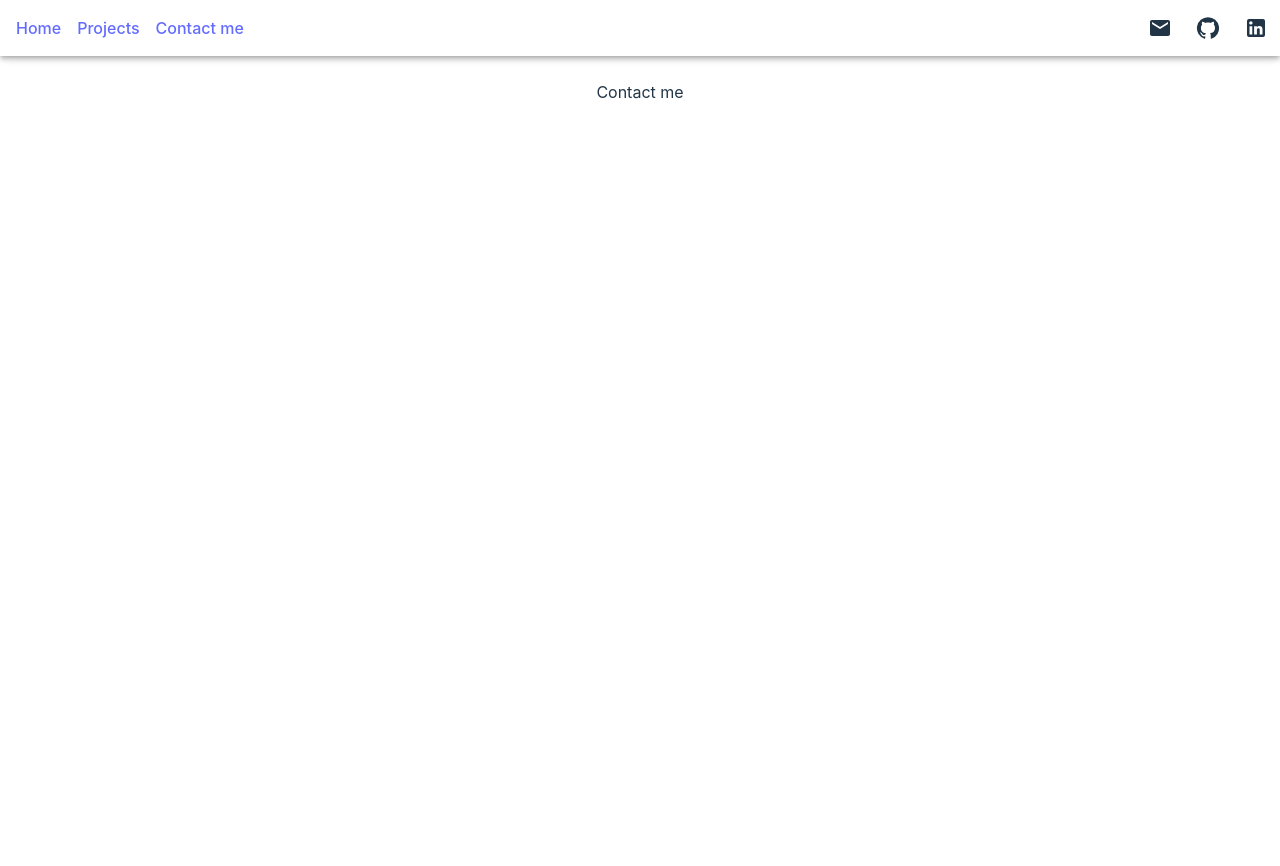
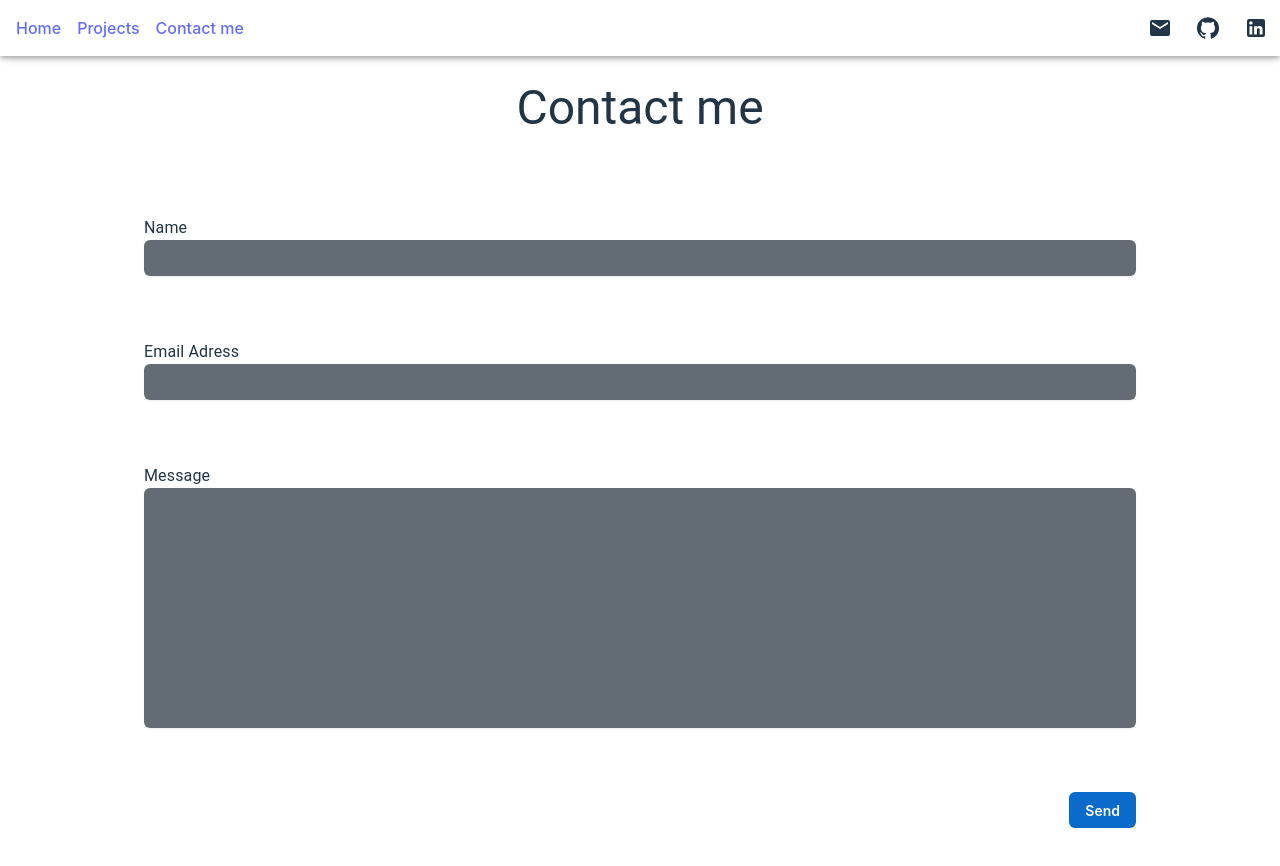
Before and after one commit to AlanisMayumi/mayumi-portfolio, a React (Vite) app: page /contact-me in a window 1280 px wide. Shown: the top 866 px of the page. Before the commit the page ends 800 px from the top, so only its background shows below. Built offline with nearby package versions, Linux system fonts and the light colour scheme.

Commit message:
contact me

```diff
--- a/package.json
+++ b/package.json
@@ -10,9 +10,11 @@
     "preview": "vite preview"
   },
   "dependencies": {
+    "@emailjs/browser": "^4.4.1",
     "@emotion/react": "^11.14.0",
     "@emotion/styled": "^11.14.0",
     "@mui/icons-material": "^6.4.1",
+    "@mui/joy": "^5.0.0-beta.51",
     "@mui/material": "^6.2.0",
     "react": "^18.3.1",
     "react-dom": "^18.3.1",
--- a/src/components/page/index.tsx
+++ b/src/components/page/index.tsx
@@ -9,7 +9,7 @@
   return (
     <Box width="100%" height="100%">
       <Header />
-      <Box width="100%" height="80vh">
+      <Box width="90vw" height="80vh">
         {children}
       </Box>
     </Box>
--- a/src/components/post/index.tsx
+++ b/src/components/post/index.tsx
@@ -17,7 +17,7 @@
 
 const Post = ({ title, link, image, summary }: PostProps) => {
   return (
-    <Card sx={{ maxWidth: "35vw", height: "55vh" }}>
+    <Card sx={{ maxWidth: "35vw", height: "60vh" }}>
       <CardActionArea>
         <CardMedia
           component="img"
@@ -25,13 +25,22 @@
           image={image}
           alt="project image"
         />
-        <CardContent>
+        <CardContent
+          sx={{
+            height: "25vh",
+            overflow: "hidden",
+            textOverflow: "ellipsis",
+          }}
+        >
           <Typography gutterBottom variant="h5" component="div">
             {title}
           </Typography>
           <Typography
             variant="body2"
-            sx={{ textAlign: "left", color: "text.secondary" }}
+            sx={{
+              textAlign: "left",
+              color: "text.secondary",
+            }}
           >
             {summary}
           </Typography>
--- a/src/pages/contactme/index.tsx
+++ b/src/pages/contactme/index.tsx
@@ -1,6 +1,140 @@
+import { Typography, Grid2 } from "@mui/material";
+import Textarea from "@mui/joy/Textarea";
+import Input from "@mui/joy/Input";
+import Snackbar from "@mui/joy/Snackbar";
+import emailjs from "@emailjs/browser";
+
 import Page from "../../components/page";
+import { Button } from "@mui/joy";
+import { useCallback, useState } from "react";
 
+type Message = {
+  text: string;
+  color: "primary" | "neutral" | "danger" | "success" | "warning";
+  open: boolean;
+};
 const Contactme = () => {
-  return <Page>Contact me</Page>;
+  const [loading, setLoading] = useState(false);
+  const [message, setMessage] = useState<Message>({
+    text: "",
+    color: "warning",
+    open: false,
+  });
+
+  const handleOpen = useCallback((newState: Message) => {
+    setMessage({ ...newState, open: true });
+  }, []);
+
+  const handleClose = () => {
+    setMessage({ ...message, open: false });
+  };
+
+  const submitEmail = (e) => {
+    e.preventDefault();
+    setLoading(true);
+
+    emailjs
+      .sendForm(
+        import.meta.env.VITE_EMAIL_SERVICE_ID,
+        import.meta.env.VITE_EMAIL_TEMPLATE_ID,
+        e.target,
+        import.meta.env.VITE_EMAIL_PUBLIC_KEY
+      )
+      .then(
+        () => {
+          setLoading(false);
+          handleOpen({
+            text: "Email sent successfully!",
+            color: "success",
+            open: true,
+          });
+        },
+        (error) => {
+          handleOpen({
+            text: `Failed to send email. ${error.text}`,
+            color: "danger",
+            open: true,
+          });
+
+          setLoading(false);
+        }
+      );
+  };
+
+  return (
+    <Page>
+      <Typography variant="h3">Contact me</Typography>
+      <form onSubmit={submitEmail}>
+        <Grid2
+          container
+          gap={8}
+          direction="column"
+          sx={{ width: "100%", padding: 10 }}
+        >
+          <Grid2
+            sx={{
+              display: "flex",
+              flexDirection: "column",
+              alignItems: "start",
+            }}
+          >
+            <Typography>Name</Typography>
+            <Input name="name" id="name" variant="solid" fullWidth />
+          </Grid2>
+          <Grid2
+            sx={{
+              display: "flex",
+              flexDirection: "column",
+              alignItems: "start",
+            }}
+          >
+            <Typography>Email Adress</Typography>
+            <Input
+              type="email"
+              name="email_from"
+              id="email_from"
+              variant="solid"
+              fullWidth
+            />
+          </Grid2>
+          <Grid2
+            sx={{
+              display: "flex",
+              flexDirection: "column",
+              alignItems: "start",
+            }}
+          >
+            <Typography>Message</Typography>
+            <Textarea
+              name="message"
+              id="message"
+              maxRows={20}
+              sx={{ width: "100%", height: "30vh" }}
+              variant="solid"
+            />
+          </Grid2>
+          <Grid2
+            sx={{
+              display: "flex",
+              justifyContent: "end",
+            }}
+          >
+            <Button type="submit" disabled={loading}>
+              Send
+            </Button>
+          </Grid2>
+        </Grid2>
+      </form>
+      <Snackbar
+        anchorOrigin={{ vertical: "bottom", horizontal: "right" }}
+        color={message.color}
+        variant="solid"
+        open={message.open}
+        onClose={handleClose}
+      >
+        {message.text}
+      </Snackbar>
+    </Page>
+  );
 };
 export default Contactme;
--- a/src/pages/projects/utils.ts
+++ b/src/pages/projects/utils.ts
@@ -20,7 +20,6 @@
     title: "Dash Go app",
     link: "https://github.com/AlanisMayumi/dashgo",
     image: "public/images/chess_console_app.jpeg",
-    summary:
-      "The Chess Console app is a console-based application developed in C# that simulates a chess game. It allows players to make moves, validate them according to chess rules, and track the game state. The project is designed for those who enjoy chess and appreciate minimalistic, text-based interfaces. Whether you're practicing programming or playing chess without a graphical interface, this app offers a straightforward and engaging experience.",
+    summary: "The project is designed for those who enjoy chess and appreciate minimalistic, text-based interfaces. Whether you're practicing programming or playing chess without a graphical interface, this app offers a straightforward and engaging experience."
   },
 ];
```
Also changed, not shown: 1 other file (tests, documents, lock files or other folders).
